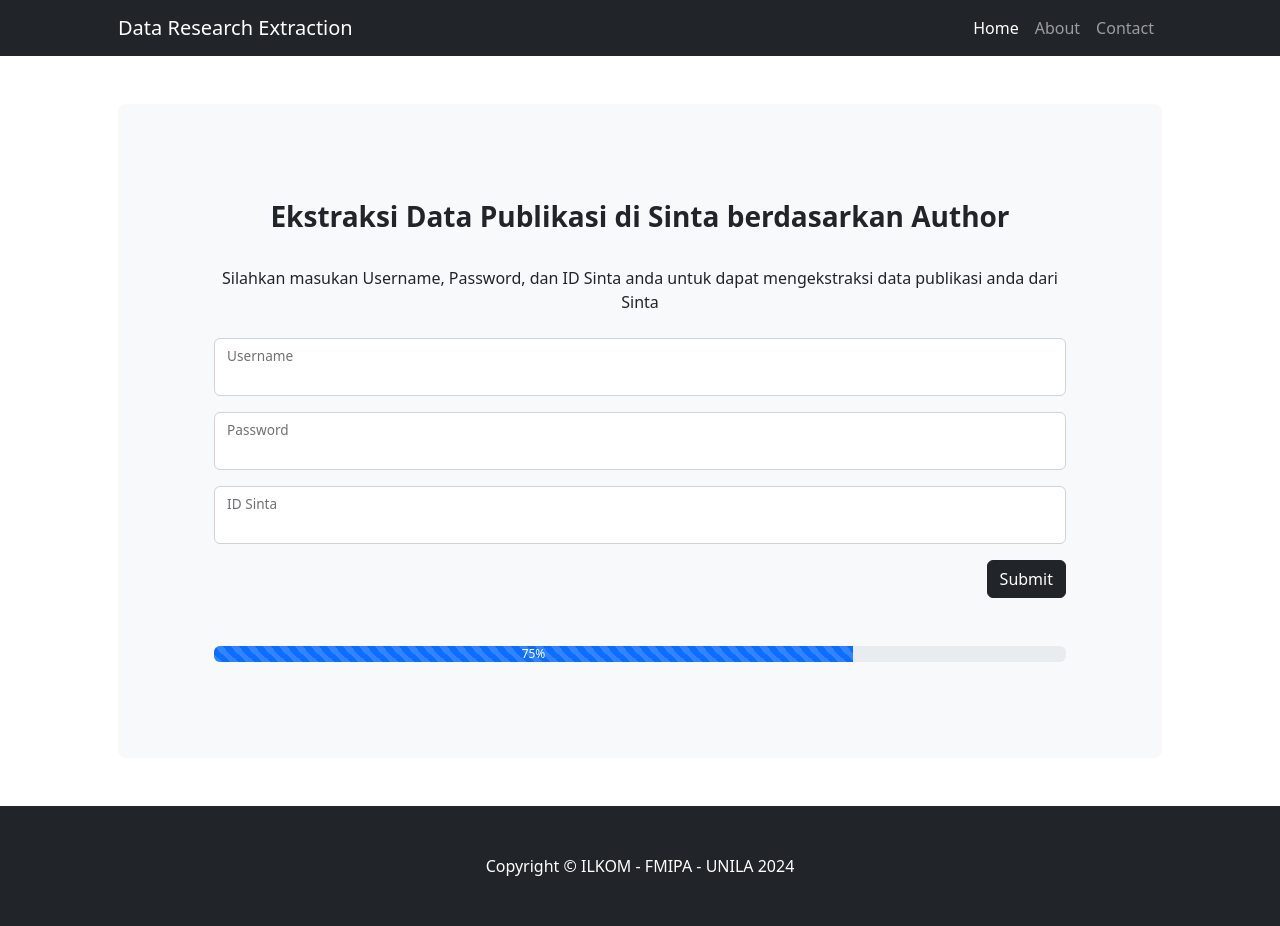
After one commit to rahmantaufik27/research_data_extraction, a Flask app: template templates/sinta_author.html in a window 1280 px wide. The commit adds this page. Run offline with Flask 3, Linux system fonts and the light colour scheme; the template is opened without the code that fills it, so the values that code supplies are empty; some libraries are stand-ins or nearby versions.

Commit message:
update template and add class extraction

```diff
--- a/templates/sinta.html
+++ b/templates/sinta.html
@@ -4,7 +4,7 @@
     <meta charset="utf-8">
     <meta name="viewport" content="width=device-width, initial-scale=1">
     <title>Data Research Extraction</title>
-    <link href="{{url_for('static', filename='style.css')}}" rel="stylesheet" integrity="sha384-QWTKZyjpPEjISv5WaRU9OFeRpok6YctnYmDr5pNlyT2bRjXh0JMhjY6hW+ALEwIH" crossorigin="anonymous">
+    <link href="https://cdn.jsdelivr.net/npm/bootstrap@5.3.3/dist/css/bootstrap.min.css" rel="stylesheet" integrity="sha384-QWTKZyjpPEjISv5WaRU9OFeRpok6YctnYmDr5pNlyT2bRjXh0JMhjY6hW+ALEwIH" crossorigin="anonymous">
 </head>
   <body>
     <div class="container mt-5">
@@ -40,6 +40,6 @@
             </div>
         </div>
     </div>
-    <script src="{{url_for('static', filename='main.js')}}" integrity="sha384-YvpcrYf0tY3lHB60NNkmXc5s9fDVZLESaAA55NDzOxhy9GkcIdslK1eN7N6jIeHz" crossorigin="anonymous"></script>
+    <script src="https://cdn.jsdelivr.net/npm/bootstrap@5.3.3/dist/js/bootstrap.bundle.min.js" integrity="sha384-YvpcrYf0tY3lHB60NNkmXc5s9fDVZLESaAA55NDzOxhy9GkcIdslK1eN7N6jIeHz" crossorigin="anonymous"></script>
   </body>
 </html>
--- /dev/null
+++ b/templates/sinta_author.html
@@ -0,0 +1,75 @@
+<!DOCTYPE html>
+<html lang="en">
+    <head>
+        <meta charset="utf-8" />
+        <meta name="viewport" content="width=device-width, initial-scale=1, shrink-to-fit=no" />
+        <meta name="description" content="Data Research Extraction from Universitas Lampung" />
+        <meta name="author" content="RT" />
+        <title>Data Research Extraction</title>
+        <!-- Favicon-->
+        <link rel="icon" type="image/x-icon" href="{{url_for('static', filename='assets/favicon.ico')}}" />
+        <!-- Bootstrap icons-->
+        <link href="https://cdn.jsdelivr.net/npm/bootstrap-icons@1.4.1/font/bootstrap-icons.css" rel="stylesheet" />
+        <!-- Core theme CSS (includes Bootstrap)-->
+        <link href="{{ url_for('static', filename='css/styles.css') }}" rel="stylesheet" />
+    </head>
+    <body>
+        <!-- Responsive navbar-->
+        <nav class="navbar navbar-expand-lg navbar-dark bg-dark">
+            <div class="container px-lg-5">
+                <a class="navbar-brand" href="#!">Data Research Extraction</a>
+                <button class="navbar-toggler" type="button" data-bs-toggle="collapse" data-bs-target="#navbarSupportedContent" aria-controls="navbarSupportedContent" aria-expanded="false" aria-label="Toggle navigation"><span class="navbar-toggler-icon"></span></button>
+                <div class="collapse navbar-collapse" id="navbarSupportedContent">
+                    <ul class="navbar-nav ms-auto mb-2 mb-lg-0">
+                        <li class="nav-item"><a class="nav-link active" aria-current="page" href="{{url_for('main')}}">Home</a></li>
+                        <li class="nav-item"><a class="nav-link" href="#!">About</a></li>
+                        <li class="nav-item"><a class="nav-link" href="#!">Contact</a></li>
+                    </ul>
+                </div>
+            </div>
+        </nav>
+        <!-- Header-->
+        <header class="py-5">
+            <div class="container px-lg-5">
+                <div class="p-4 p-lg-5 bg-light rounded-3 text-center">
+                    <div class="m-4 m-lg-5">
+                        <h3 class="display-10 fw-bold">Ekstraksi Data Publikasi di Sinta berdasarkan Author</h3><br/>
+                        <form action="" method="POST">
+                            <div class="card-body">
+                                <div class="mb-3">
+                                    <p class="card-text mb-0 text-center">Silahkan masukan Username, Password, dan ID Sinta anda untuk dapat mengekstraksi data publikasi anda dari Sinta</p><br>
+                                    <div class="form-floating mb-3">
+                                        <input type="text" class="form-control" name="username" id="username" required>
+                                        <label for="floatingInput">Username</label>
+                                    </div>
+                                    <div class="form-floating mb-3">
+                                        <input type="text" class="form-control" name="password" id="password" required>
+                                        <label for="floatingInput">Password</label>
+                                    </div>
+                                    <div class="form-floating mb-3">
+                                        <input type="text" class="form-control" name="id_sinta" id="id_sinta" required>
+                                        <label for="floatingInput">ID Sinta</label>
+                                    </div>
+                                </div>
+                            </div>
+                            <div class="card-footer d-flex justify-content-end">
+                                <button type="submit" class="btn btn-dark">Submit</button>
+                            </div>
+                        </form>
+                        <div class="progress mt-5">
+                            <div class="progress-bar progress-bar-striped" role="progressbar" style="width: 75%" aria-valuenow="50" aria-valuemin="0" aria-valuemax="100">75%</div>
+                          </div>
+                    </div>
+                </div>
+            </div>
+        </header>
+        <!-- Footer-->
+        <footer class="py-5 bg-dark">
+            <div class="container"><p class="m-0 text-center text-white">Copyright &copy; ILKOM - FMIPA - UNILA 2024</p></div>
+        </footer>
+        <!-- Bootstrap core JS-->
+        <script src="https://cdn.jsdelivr.net/npm/bootstrap@5.2.3/dist/js/bootstrap.bundle.min.js"></script>
+        <!-- Core theme JS-->
+        <script src="{{url_for('static', filename='js/script.js')}}"></script>
+    </body>
+</html>
--- a/wsgi.py
+++ b/wsgi.py
@@ -1,8 +1,10 @@
 from flask import Flask, render_template, request, url_for, flash, redirect, send_file
-from extract import lppmunila_year, gscholar_idauthor, sinta_univ, sinta_author
+from extract import lppmunila_year, gscholar_idauthor, sinta_univ, sinta_author, SintaAuthor
 from datetime import date
 from io import BytesIO
 import pandas as pd
+import os
+from dotenv import load_dotenv
 
 app = Flask(__name__)
 today = date.today()
@@ -26,6 +28,19 @@ def extract_sinta_univ():
     sinta_univ()
     return 'Done'
 
+@app.route('/sinta_author2')
+def sinta_author2():
+    uname = os.getenv("USERNAME_SINTA")
+    pw = os.getenv("PASSWORD_SINTA")
+    ids = os.getenv("ID_PROFILE_SINTA")
+    # url = "https://sinta.kemdikbud.go.id"
+    sinta_author_data = SintaAuthor(uname, pw, ids)
+    # sinta_author_data.sinta_login()
+    sinta_author_data.sinta_scopus()
+    sinta_author_data.sinta_wos()
+    print(sinta_author_data.transform_dataframe())
+    return render_template('sinta_author.html')
+
 @app.route('/sinta_author_base', methods=['POST', 'GET'])
 def sinta_author_base():
     if request.method == "POST":
@@ -41,7 +56,6 @@ def sinta_author_extract(uname=None, pw=None, ids=None):
     print(uname)
     print(pw)
     print(ids)
-    # return "haha"
     # total_data, df = sinta_author(uname, pw, ids)
     total_data, df = sinta_author()
     print(total_data)
```
Also changed, not shown: extract.py (+140 -1 lines), templates/index.html (+17 -15 lines).
